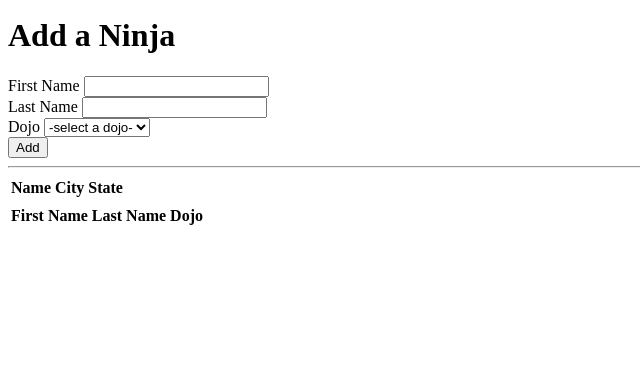
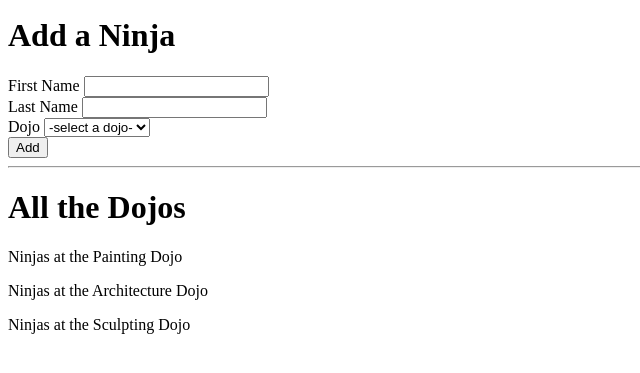
Before and after one commit to KeithBrantley/dojo_ninjas, a Django app: template dojo_ninjas/main/templates/index.html in a window 1280 px wide. Shown: the part 168-541 px from the top of the page, without its empty margins (0-640 px from the left). Run offline with Django 3.2, Linux system fonts and the light colour scheme; the template is opened without the code that fills it, so the values that code supplies are empty.

Commit message:
finished html input

```diff
--- a/dojo_ninjas/main/models.py
+++ b/dojo_ninjas/main/models.py
@@ -1,6 +1,4 @@
 from django.db import models
-
-# Create your models here.
 
 class Dojo(models.Model):
     name = models.CharField(max_length=255)
@@ -13,6 +11,6 @@ class Ninja(models.Model):
     first_name = models.CharField(max_length=255)
     last_name = models.CharField(max_length=255)
     dojo = models.CharField(max_length=255)
-    # maker = models.ForeignKey(Dojo, related_name="dojos")
+    maker = models.ForeignKey(Dojo, related_name="ninjas", on_delete=models.CASCADE)
     created_at = models.DateTimeField(auto_now_add=True)
     updated_at = models.DateTimeField(auto_now=True)
--- a/dojo_ninjas/main/templates/index.html
+++ b/dojo_ninjas/main/templates/index.html
@@ -43,7 +43,13 @@
         </div>
     </form>
     <hr>
-    <table>
+    <div>
+        <h1>All the Dojos</h1>
+        <p>Ninjas at the Painting Dojo</p>
+        <p>Ninjas at the Architecture Dojo</p>
+        <p>Ninjas at the Sculpting Dojo</p>
+    </div>
+    <!-- <table>
         <tr>
             <th>Name</th>
             <th>City</th>
@@ -67,8 +73,7 @@
             <td>{{ ninja.dojo }}</td>
             <td></td>
         </tr>
-    </table>
-
+    </table> -->
 </body>
 
 </html>
--- a/dojo_ninjas/main/urls.py
+++ b/dojo_ninjas/main/urls.py
@@ -1,6 +1,8 @@
-from django.urls import path, include
+from django.urls import path
 from . import views
 
 urlpatterns = [
     path('', views.index),
+    path('process_dojo', views.process_dojo),
+    path('process_ninja', views.process_ninja),
 ]
```
Also changed, not shown: dojo_ninjas/main/views.py (+27 -2 lines).
